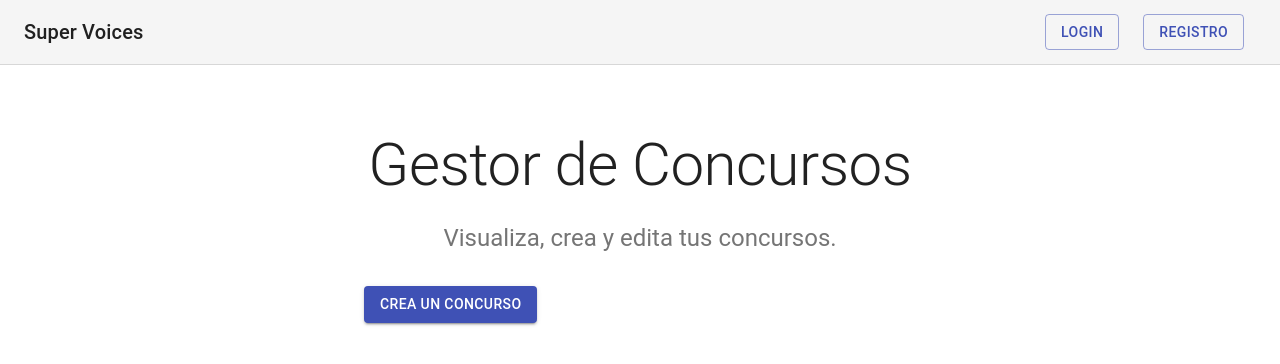
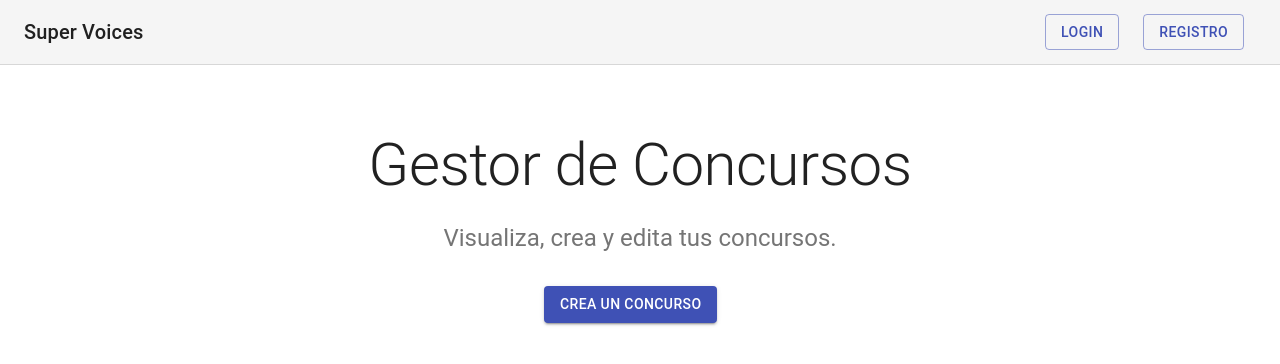
Before and after one commit to EstebanCardenas/Cloud-Proyecto1, a React (Create React App) app: page /concursos in a window 1280 px wide. Shown: the top 364 px of the page. Built offline with nearby package versions, Linux system fonts and the light colour scheme.

Commit message:
Update Concursos.js

```diff
--- a/src/components/Concursos.js
+++ b/src/components/Concursos.js
@@ -263,6 +263,7 @@ export default function Concursos() {
                         color="primary"
                         justify="center"
                         onClick={() => setOpen(true)}
+                        style={{"marginLeft": "180px"}}
                     >
                         Crea un Concurso
                     </Button>
```
Lines whose indentation alone changed are shown as unchanged.
